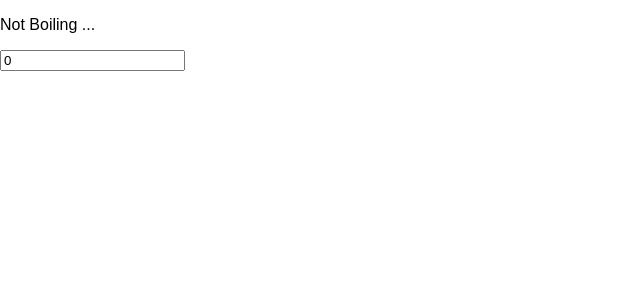
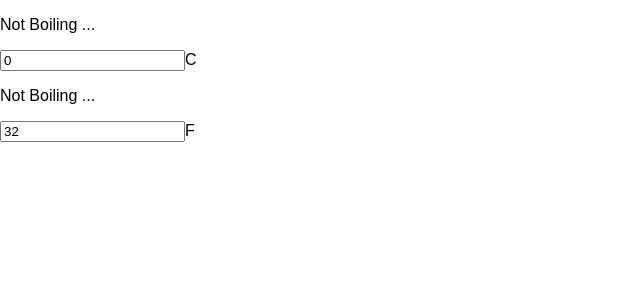
Before and after one commit to tansengming/react-start, a React (Create React App) app: page / in a window 1280 px wide. Shown: the top 300 px of the page, without its empty margins (0-640 px from the left). Built offline with nearby package versions, Linux system fonts and the light colour scheme.

Commit message:
shows temperatures in F and C

```diff
--- a/src/TempCalculator.js
+++ b/src/TempCalculator.js
@@ -3,12 +3,23 @@ import React, { Component } from 'react';
 class TempCalculator extends Component {
   constructor(props) {
     super(props);
-    this.state = { temp: 0 }
-    this.updateTemp = this.updateTemp.bind(this);
+    this.state = { tempCelcius: 0, tempFahrenheit: 32 }
+    this.updateCelciusTemp = this.updateCelciusTemp.bind(this);
+    this.updateFahrenheitTemp = this.updateFahrenheitTemp.bind(this);
   }
 
-  updateTemp(e) {
-    this.setState({temp: this.getTemp(e.target.value)})
+  updateCelciusTemp(e) {
+    this.setState({
+      tempCelcius: this.getTemp(e.target.value),
+      tempFahrenheit: this.getTemp(e.target.value) * 1.8 + 32
+    })
+  }
+
+  updateFahrenheitTemp(e) {
+    this.setState({
+      tempCelcius: (this.getTemp(e.target.value) - 32) / 1.8,
+      tempFahrenheit: this.getTemp(e.target.value),
+    })
   }
 
   getTemp(temp) {
@@ -16,14 +27,20 @@ class TempCalculator extends Component {
   }
 
   render() {
-    return <TempShow updateTemp={this.updateTemp} temp={this.state.temp}/>;
+    return (
+      <div>
+        <TempShow updateTemp={this.updateCelciusTemp} temp={this.state.tempCelcius} tempType='C' />
+        <TempShow updateTemp={this.updateFahrenheitTemp} temp={this.state.tempFahrenheit} tempType='F' />
+      </div>
+    );
   }
 }
 
 class TempShow extends Component {
   isBoiling() {
-    console.log("in!!!")
-    if (this.props.temp > 100) {
+    if (this.props.tempType === 'C' && this.props.temp >= 100) {
+      return true;
+    } else if (this.props.tempType === 'F' && this.props.temp >= 212) {
       return true;
     } else {
       return false;
@@ -35,6 +52,7 @@ class TempShow extends Component {
       <div>
         <BoilingShow boiling={this.isBoiling()} />
         <input value={this.props.temp} onChange={this.props.updateTemp}/>
+        <span>{this.props.tempType}</span>
       </div>
     );
   }
```
